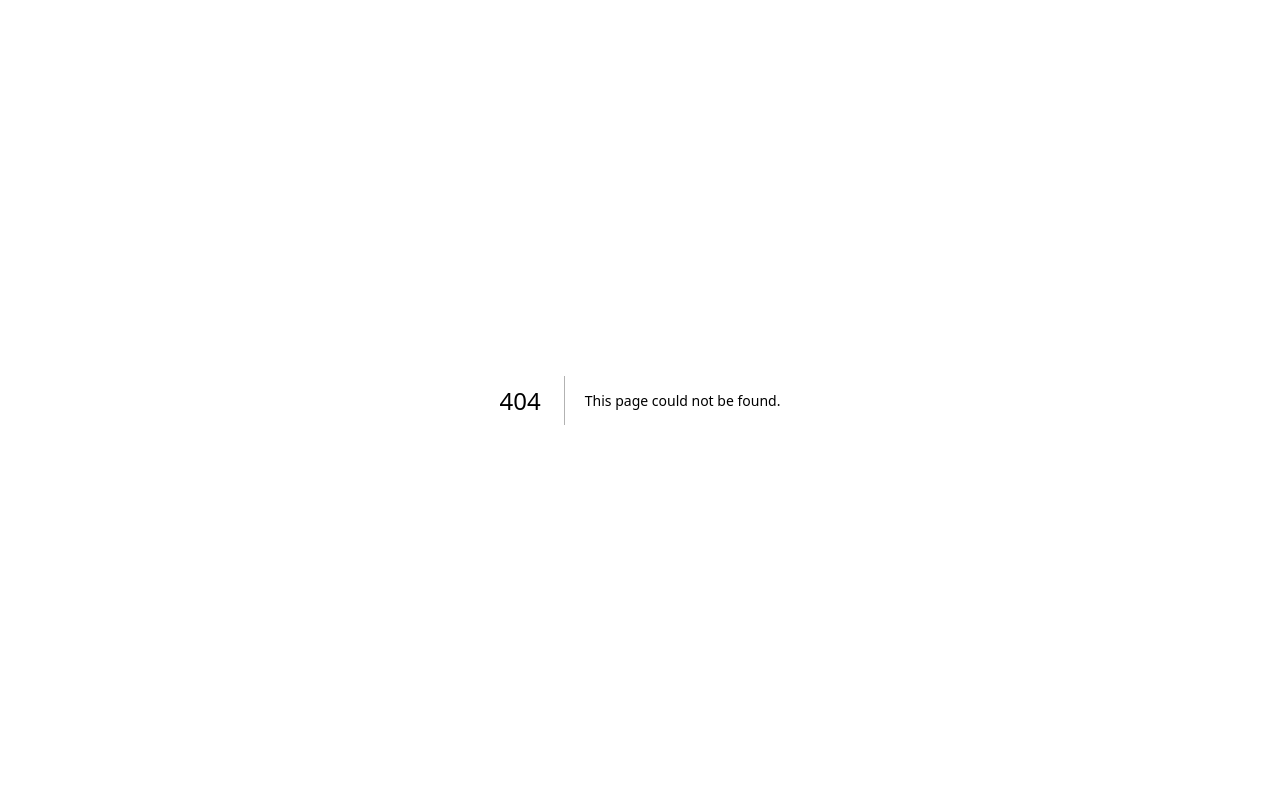
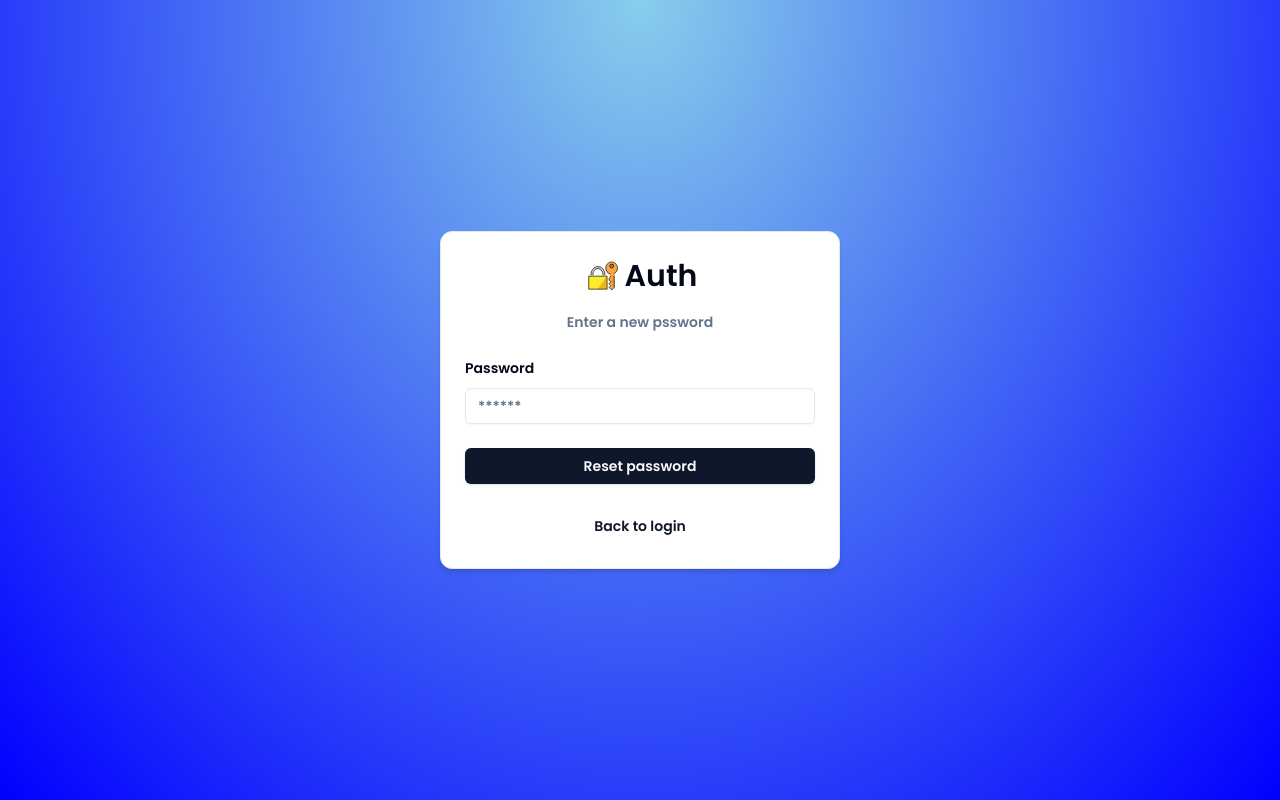
Before and after one commit to Navishh/auth-next, a Next.js app: page /auth/new-password in a window 1280 px wide. Before the commit this address had no page. Built offline with nearby package versions, Linux system fonts and the light colour scheme; no server answers.

Commit message:
feat: create password reset page

```diff
--- /dev/null
+++ b/app/auth/new-password/page.tsx
@@ -0,0 +1,7 @@
+import { NewPasswordForm } from "@/components/auth/new-password-form";
+
+const NewPasswordPage = () => {
+  return <NewPasswordForm />;
+};
+
+export default NewPasswordPage;
--- /dev/null
+++ b/components/auth/new-password-form.tsx
@@ -0,0 +1,94 @@
+"use client";
+
+import { reset } from "@/actions/reset";
+import {
+  Form,
+  FormControl,
+  FormField,
+  FormItem,
+  FormLabel,
+  FormMessage,
+} from "@/components/ui/form";
+import { NewPasswordSchema } from "@/schemas";
+import { zodResolver } from "@hookform/resolvers/zod";
+import { useState, useTransition } from "react";
+import { useForm } from "react-hook-form";
+import * as z from "zod";
+import { FormError } from "../form-error";
+import { FormSuccess } from "../form-success";
+import { Button } from "../ui/button";
+import { Input } from "../ui/input";
+import { CardWrapper } from "./card-wrapper";
+
+export const NewPasswordForm = () => {
+  // const errorParam = Array.isArray(searchParams.error)
+  //   ? searchParams.error[0]
+  //   : searchParams.error;
+  // const urlError =
+  //   errorParam === "OAuthAccountNotLinked"
+  //     ? "Email is already in use with a different provider!"
+  //     : "";
+
+  const [error, setError] = useState<string | undefined>("");
+  const [success, setSuccess] = useState<string | undefined>("");
+
+  const [isPending, startTransition] = useTransition();
+
+  const form = useForm<z.infer<typeof NewPasswordSchema>>({
+    resolver: zodResolver(NewPasswordSchema),
+    defaultValues: {
+      password: "",
+    },
+  });
+
+  const onSubmit = (values: z.infer<typeof NewPasswordSchema>) => {
+    setError("");
+    setSuccess("");
+
+    console.log(values);
+    startTransition(() => {
+      reset(values).then((data) => {
+        setError(data?.error);
+        setSuccess(data?.success);
+      });
+    });
+  };
+
+  return (
+    <CardWrapper
+      headerLabel="Enter a new pssword"
+      backButtonLabel="Back to login"
+      backButtonHref="/auth/login"
+    >
+      <Form {...form}>
+        <form onSubmit={form.handleSubmit(onSubmit)} className="space-y-6">
+          <div className="space-y-4">
+            <FormField
+              control={form.control}
+              name="password"
+              render={({ field }) => (
+                <FormItem>
+                  <FormLabel>Password</FormLabel>
+                  <FormControl>
+                    <Input
+                      {...field}
+                      disabled={isPending}
+                      placeholder="******"
+                      type="password"
+                    />
+                  </FormControl>
+                  <FormMessage />
+                </FormItem>
+              )}
+            />
+          </div>
+          <FormError message={error} />
+          <FormSuccess message={success} />
+          <Button disabled={isPending} className="w-full " type="submit">
+            Reset password{" "}
+          </Button>
+        </form>
+      </Form>
+    </CardWrapper>
+  );
+};
--- a/lib/mail.ts
+++ b/lib/mail.ts
@@ -3,7 +3,7 @@ import { Resend } from "resend";
 const resend = new Resend(process.env.RESEND_API_KEY);
 
 export const sendPasswordResetEmail = async (email: string, token: string) => {
-  const resetLink = `http://localhost:3000/auth/new-passowrd?token=${token}`;
+  const resetLink = `http://localhost:3000/auth/new-password?token=${token}`;
 
   await resend.emails.send({
     from: "onboarding@resend.dev",
--- a/routes.ts
+++ b/routes.ts
@@ -17,6 +17,7 @@ export const authRoutes = [
   "/auth/register",
   "/auth/error",
   "/auth/reset",
+  "/auth/new-password",
 ];
 
 /**
--- a/schemas/index.ts
+++ b/schemas/index.ts
@@ -14,7 +14,7 @@ export const RegisterSchema = z.object({
     message: "Email is required",
   }),
   password: z.string().min(6, {
-    message: "Password is required",
+    message: "Minimum 6 characters are required",
   }),
 
   name: z.string().min(1, {
@@ -27,3 +27,9 @@ export const ResetSchema = z.object({
     message: "Email is required",
   }),
 });
+
+export const NewPasswordSchema = z.object({
+  password: z.string().min(6, {
+    message: "Minimum 6 characters are required",
+  }),
+});
```
